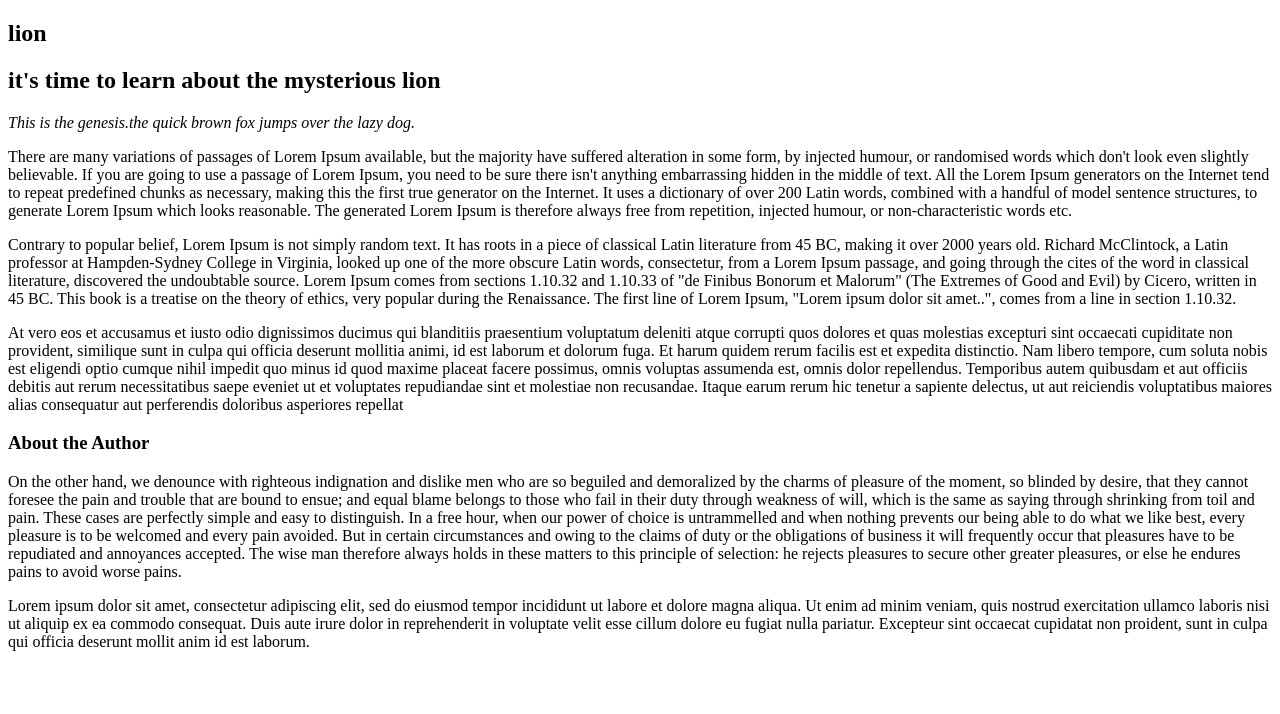
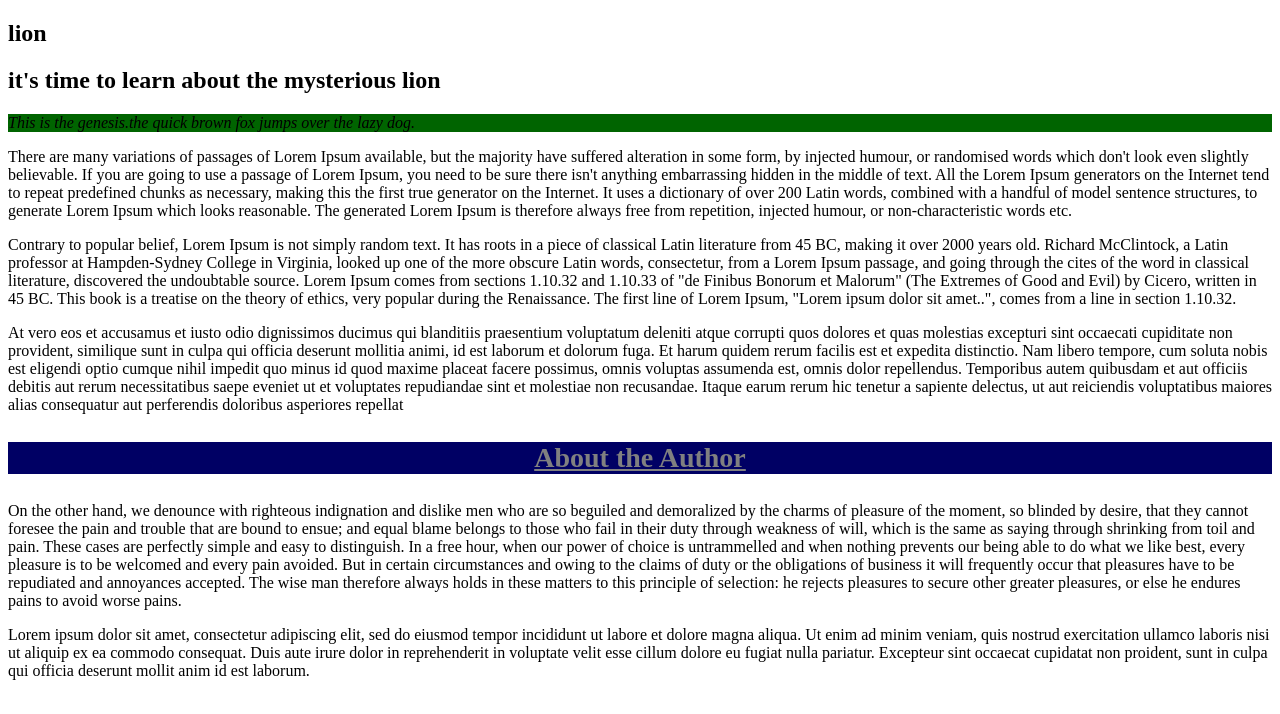
Before and after one commit to jarhell/class-selector-lesson, a plain HTML site: page index.html in a window 1280 px wide. Drawn offline with Linux system fonts and the light colour scheme.

Commit message:
add attributes to the classes on the html file

```diff
--- a/css/styles.css
+++ b/css/styles.css
@@ -2,4 +2,12 @@
   font-style: italic;
   font-family: 'Roboto' monospace;
   color: #f1f1f;
+  background: rgb(0, 100,0);
 }
+h3.iman {
+  color: grey;
+  background: rgb(0, 0, 100);
+  text-align: center;
+  text-decoration: underline;
+  font-size: 28px;
+}
--- a/index.html
+++ b/index.html
@@ -13,7 +13,7 @@
 <p class="first">There are many variations of passages of Lorem Ipsum available, but the majority have suffered alteration in some form, by injected humour, or randomised words which don't look even slightly believable. If you are going to use a passage of Lorem Ipsum, you need to be sure there isn't anything embarrassing hidden in the middle of text. All the Lorem Ipsum generators on the Internet tend to repeat predefined chunks as necessary, making this the first true generator on the Internet. It uses a dictionary of over 200 Latin words, combined with a handful of model sentence structures, to generate Lorem Ipsum which looks reasonable. The generated Lorem Ipsum is therefore always free from repetition, injected humour, or non-characteristic words etc.</p>
 <p class="2rd">Contrary to popular belief, Lorem Ipsum is not simply random text. It has roots in a piece of classical Latin literature from 45 BC, making it over 2000 years old. Richard McClintock, a Latin professor at Hampden-Sydney College in Virginia, looked up one of the more obscure Latin words, consectetur, from a Lorem Ipsum passage, and going through the cites of the word in classical literature, discovered the undoubtable source. Lorem Ipsum comes from sections 1.10.32 and 1.10.33 of "de Finibus Bonorum et Malorum" (The Extremes of Good and Evil) by Cicero, written in 45 BC. This book is a treatise on the theory of ethics, very popular during the Renaissance. The first line of Lorem Ipsum, "Lorem ipsum dolor sit amet..", comes from a line in section 1.10.32.</p>
 <p class="3th">At vero eos et accusamus et iusto odio dignissimos ducimus qui blanditiis praesentium voluptatum deleniti atque corrupti quos dolores et quas molestias excepturi sint occaecati cupiditate non provident, similique sunt in culpa qui officia deserunt mollitia animi, id est laborum et dolorum fuga. Et harum quidem rerum facilis est et expedita distinctio. Nam libero tempore, cum soluta nobis est eligendi optio cumque nihil impedit quo minus id quod maxime placeat facere possimus, omnis voluptas assumenda est, omnis dolor repellendus. Temporibus autem quibusdam et aut officiis debitis aut rerum necessitatibus saepe eveniet ut et voluptates repudiandae sint et molestiae non recusandae. Itaque earum rerum hic tenetur a sapiente delectus, ut aut reiciendis voluptatibus maiores alias consequatur aut perferendis doloribus asperiores repellat</p>
-<h3>About the Author</h3>
+<h3 class="iman">About the Author</h3>
 <p class="1st">On the other hand, we denounce with righteous indignation and dislike men who are so beguiled and demoralized by the charms of pleasure of the moment, so blinded by desire, that they cannot foresee the pain and trouble that are bound to ensue; and equal blame belongs to those who fail in their duty through weakness of will, which is the same as saying through shrinking from toil and pain. These cases are perfectly simple and easy to distinguish. In a free hour, when our power of choice is untrammelled and when nothing prevents our being able to do what we like best, every pleasure is to be welcomed and every pain avoided. But in certain circumstances and owing to the claims of duty or the obligations of business it will frequently occur that pleasures have to be repudiated and annoyances accepted. The wise man therefore always holds in these matters to this principle of selection: he rejects pleasures to secure other greater pleasures, or else he endures pains to avoid worse pains.</p>
 <p class="last">Lorem ipsum dolor sit amet, consectetur adipiscing elit, sed do eiusmod tempor incididunt ut labore et dolore magna aliqua. Ut enim ad minim veniam, quis nostrud exercitation ullamco laboris nisi ut aliquip ex ea commodo consequat. Duis aute irure dolor in reprehenderit in voluptate velit esse cillum dolore eu fugiat nulla pariatur. Excepteur sint occaecat cupidatat non proident, sunt in culpa qui officia deserunt mollit anim id est laborum.</p>
   </body>
```
